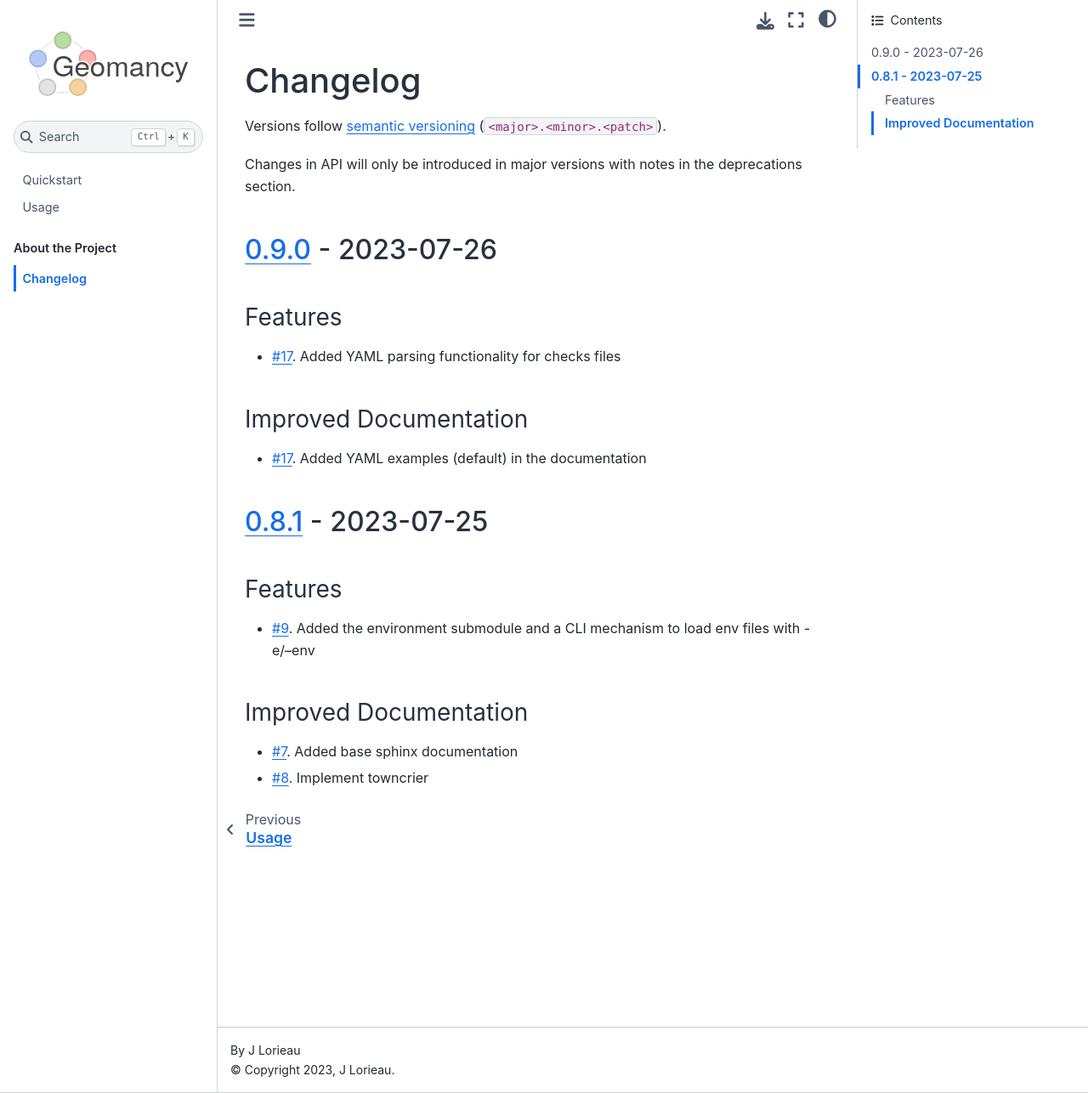
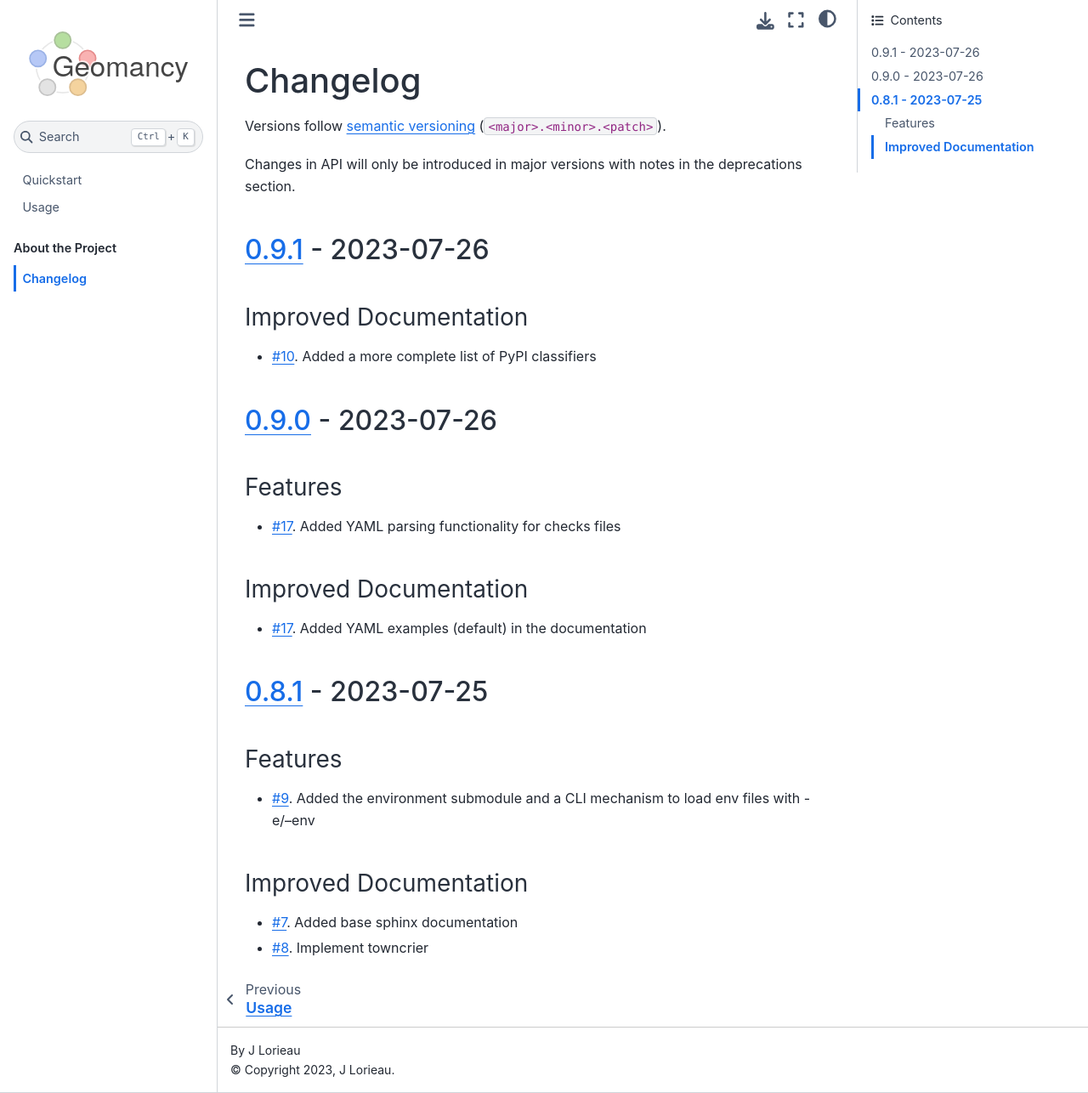
Before and after one commit to jlorieau/geomancy, a Sphinx documentation site: the page built from docs/changelog.md, in a window 1280 px wide and 1286 px high. Shown: the whole window at 85% size. Built offline with Sphinx 7.4.7 and the Sphinx Book theme 1.1.4, drawn with Linux system fonts in a browser that asks for light colours.

Commit message:
Move changes to changelog

```diff
--- a/docs/changelog.md
+++ b/docs/changelog.md
@@ -9,6 +9,14 @@ deprecations section.
 % Do not edit below this line, as the changelog is managed by towncrier
 
 <!-- towncrier release notes start -->
+
+## [0.9.1](https://github.com/jlorieau/geomancy/tree/0.9.1) - 2023-07-26
+
+
+### Improved Documentation
+
+- [#10](https://github.com/jlorieau/geomancy/issues/10). Added a more complete list of PyPI classifiers
+
 
 ## [0.9.0](https://github.com/jlorieau/geomancy/tree/0.9.0) - 2023-07-26
 
```
Also changed, not shown: changelog/10.doc.md (deleted, +0 -1 lines).
